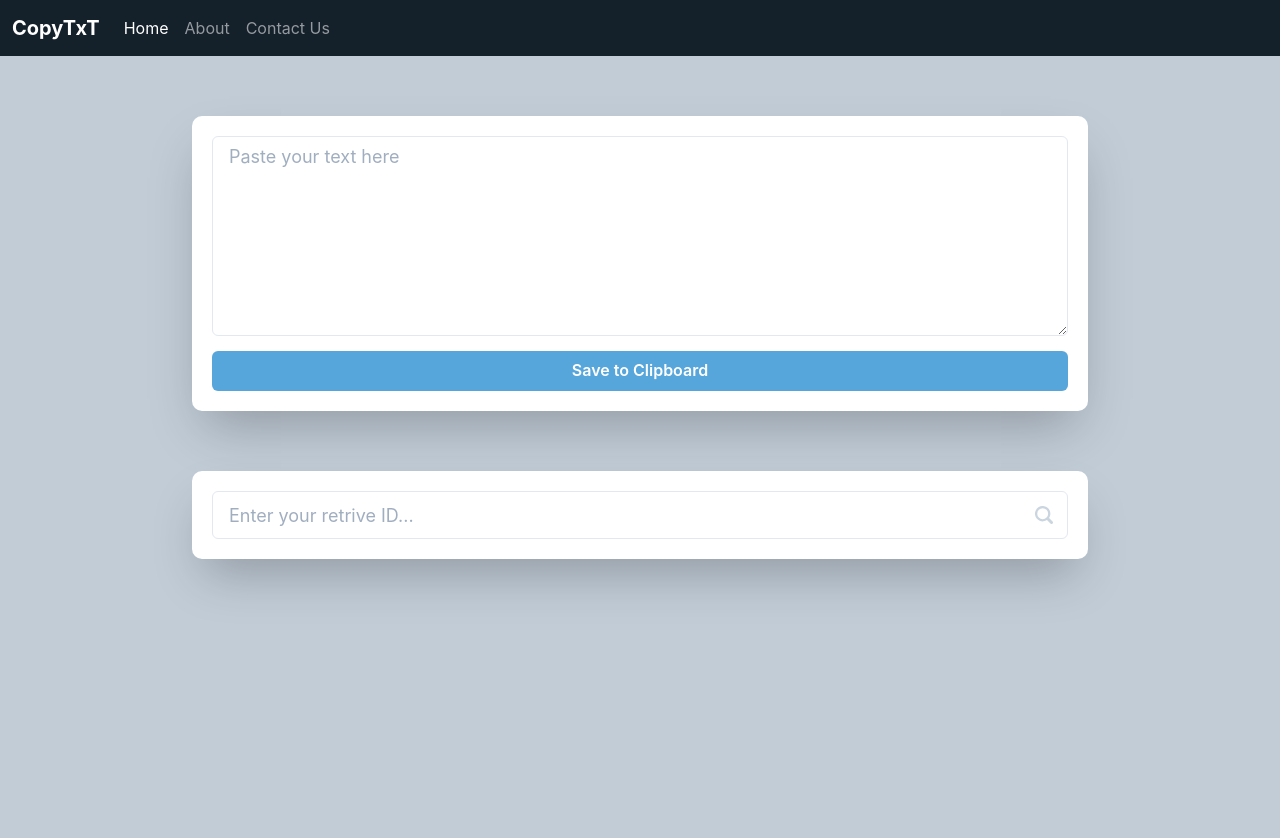
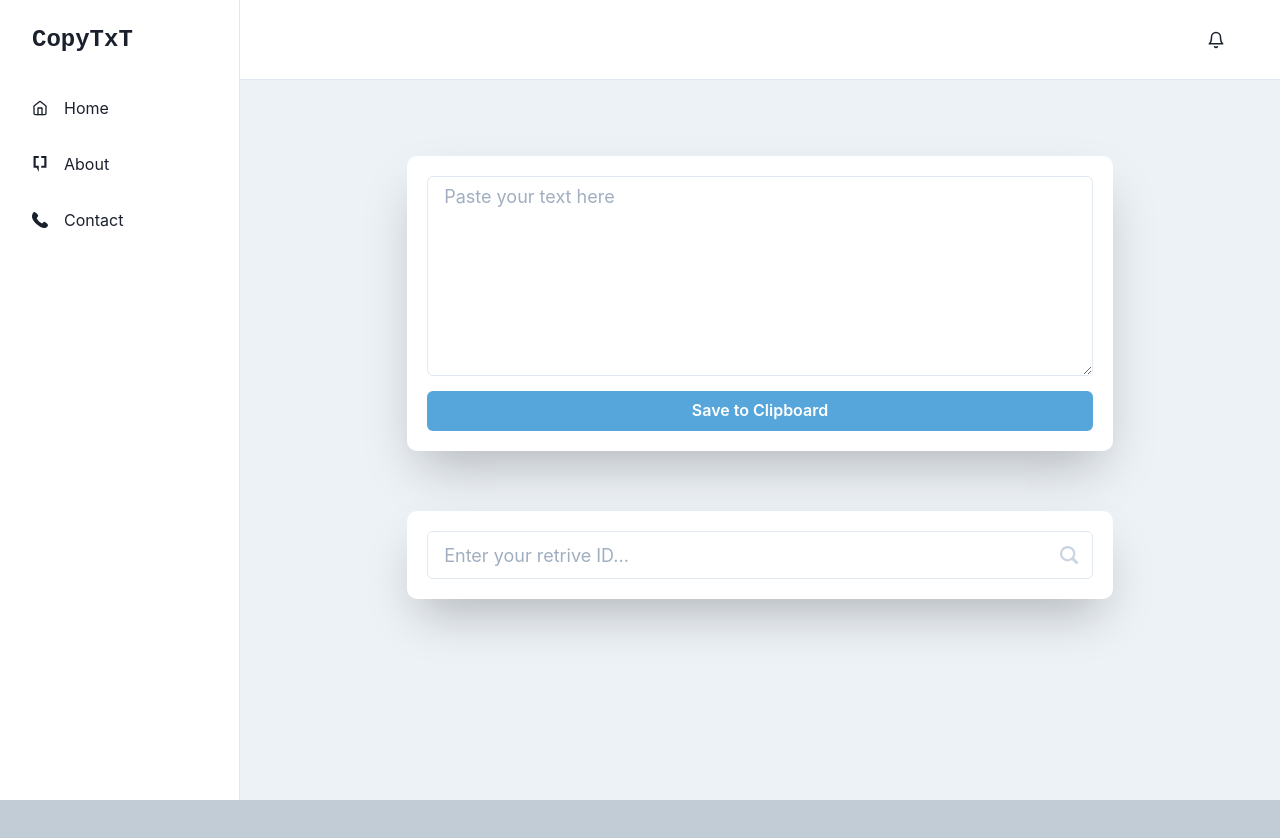
Before and after one commit to jeswanthmukesh20/online-clipboard, a React (Create React App) app in the folder frontend/: page / in a window 1280 px wide. Shown: the top 838 px of the page. After the commit the page ends 800 px from the top, so only its background shows below. Built offline with nearby package versions, Linux system fonts and the light colour scheme.

Commit message:
added sidebar

```diff
--- a/frontend/public/index.html
+++ b/frontend/public/index.html
@@ -7,7 +7,7 @@
 
   </head>
   <body>
-    <div id="root" style="height: 1000px"></div>
+    <div id="root"></div>
     <script src="https://cdn.jsdelivr.net/npm/bootstrap@5.1.3/dist/js/bootstrap.bundle.min.js" integrity="sha384-ka7Sk0Gln4gmtz2MlQnikT1wXgYsOg+OMhuP+IlRH9sENBO0LRn5q+8nbTov4+1p" crossorigin="anonymous"></script>
   </body>
 </html>
--- a/frontend/src/About.js
+++ b/frontend/src/About.js
@@ -1,5 +1,6 @@
 import React,{Component} from "react";
 import NavBar from "./components/Navbar";
+import SidebarWithHeader from "./components/Sidebar";
 import {
     Box,
     Heading,
@@ -21,12 +22,12 @@
 
 const ps = "5px"
 const breakpoints = {
-    base: "90%",
-    sm: '90%',
-    md: '80%',
-    lg: '70%',
-    xl: '70%',
-    '2xl': '70%',
+    base: "100%",
+    sm: '100%',
+    md: '100%',
+    lg: '100%',
+    xl: '100%',
+    '2xl': '100%',
   }
 
 const Hover = () => {
@@ -37,10 +38,12 @@
     render(){
         return(
             <div>
-                <NavBar />
+                {/* <NavBar /> */}
 
                 <Container
-                    marginTop="20px"
+                    // margin="20px"
+                    marginTop={70}
+                    marginRight="30px"
                     bg="#ffffff"
                     maxH={breakpoints}
                     maxW={breakpoints}
@@ -76,7 +79,9 @@
                     </Box>
                 </Container>
                 <Container
-                    marginTop="20px"
+                    // margin="20px"
+                    marginTop={10}
+                    marginRight="30px"
                     bg="container.light"
                     maxH={breakpoints}
                     maxW={breakpoints}
--- a/frontend/src/App.js
+++ b/frontend/src/App.js
@@ -12,6 +12,7 @@
   Text,
   SkeletonText
 } from '@chakra-ui/react';
+import SidebarWithHeader from './components/Sidebar'
 import Navbar from './components/Navbar.js';
 import { Search2Icon, CopyIcon } from "@chakra-ui/icons";
 const axios = require("axios");
@@ -199,7 +200,9 @@
           <meta name="msapplication-TileImage" content="https://onclip.herokuapp.com/favicon/ms-icon-144x144.png"/> */}
           {/* <meta name="theme-color" content="#56a6dc"/> */}
         </Helmet>
-        <Navbar />
+        {/* <Navbar />
+         */}
+
         <Container
         maxW={breakpoints}
         maxH={breakpoints}
--- /dev/null
+++ b/frontend/src/components/Sidebar.jsx
@@ -0,0 +1,224 @@
+import React, { ReactNode } from 'react';
+import {
+  IconButton,
+  Avatar,
+  Box,
+  CloseButton,
+  Flex,
+  HStack,
+  VStack,
+  Icon,
+  useColorModeValue,
+  Link,
+  Drawer,
+  DrawerContent,
+  Text,
+  useDisclosure,
+  BoxProps,
+  FlexProps,
+  Menu,
+  MenuButton,
+  MenuDivider,
+  MenuItem,
+  MenuList,
+} from '@chakra-ui/react';
+import {
+  FiHome,
+  FiTrendingUp,
+  FiCompass,
+  FiStar,
+  FiSettings,
+  FiMenu,
+  FiBell,
+  FiChevronDown,
+} from 'react-icons/fi';
+import { PhoneIcon} from '@chakra-ui/icons'
+import {SiXdadevelopers} from 'react-icons/si';
+import { IconType } from 'react-icons';
+import { ReactText } from 'react';
+
+interface LinkItemProps {
+  name: string;
+  icon: IconType;
+}
+const LinkItems: Array<LinkItemProps> = [
+  { name: 'Home', icon: FiHome, link: "/" },
+  { name: 'About', icon: SiXdadevelopers, link: "/about" },
+  { name: 'Contact', icon: PhoneIcon,  link: "/contact" },
+//   { name: 'Favourites', icon: FiStar },
+//   { name: 'Settings', icon: FiSettings },
+];
+
+export default function SidebarWithHeader({
+  children,
+}: {
+  children: ReactNode;
+}) {
+  const { isOpen, onOpen, onClose } = useDisclosure();
+  return (
+    <Box minH="100vh" bg={useColorModeValue('gray.100', 'gray.900')}>
+      <SidebarContent
+        onClose={() => onClose}
+        display={{ base: 'none', md: 'block' }}
+      />
+      <Drawer
+        autoFocus={false}
+        isOpen={isOpen}
+        placement="left"
+        onClose={onClose}
+        returnFocusOnClose={false}
+        onOverlayClick={onClose}
+        size="full">
+        <DrawerContent>
+          <SidebarContent onClose={onClose} />
+        </DrawerContent>
+      </Drawer>
+      {/* mobilenav */}
+      <MobileNav onOpen={onOpen} />
+      <Box ml={{ base: 0, md: 60 }} p="4">
+        {children}
+      </Box>
+    </Box>
+  );
+}
+
+interface SidebarProps extends BoxProps {
+  onClose: () => void;
+}
+
+const SidebarContent = ({ onClose, ...rest }: SidebarProps) => {
+  return (
+    <Box
+      transition="3s ease"
+      bg={useColorModeValue('white', 'gray.900')}
+      borderRight="1px"
+      borderRightColor={useColorModeValue('gray.200', 'gray.700')}
+      w={{ base: 'full', md: 60 }}
+      pos="fixed"
+      h="full"
+      {...rest}>
+      <Flex h="20" alignItems="center" mx="8" justifyContent="space-between">
+        <Text fontSize="2xl" fontFamily="monospace" fontWeight="bold">
+          CopyTxT
+        </Text>
+        <CloseButton display={{ base: 'flex', md: 'none' }} onClick={onClose} />
+      </Flex>
+      {LinkItems.map((link) => (
+        <NavItem key={link.name} icon={link.icon} link={link.link} >
+          {link.name}
+        </NavItem>
+      ))}
+    </Box>
+  );
+};
+
+interface NavItemProps extends FlexProps {
+  icon: IconType;
+  children: ReactText;
+}
+const NavItem = ({link, icon, children, ...rest }: NavItemProps) => {
+  return (
+    <Link href={link} style={{ textDecoration: 'none' }} _focus={{ boxShadow: 'none' }}>
+      <Flex
+        align="center"
+        p="4"
+        mx="4"
+        borderRadius="lg"
+        role="group"
+        cursor="pointer"
+        _hover={{
+          bg: 'submit.light',
+          color: 'white',
+        }}
+        {...rest}>
+        {icon && (
+          <Icon
+            mr="4"
+            fontSize="16"
+            _groupHover={{
+              color: 'white',
+            }}
+            as={icon}
+          />
+        )}
+        {children}
+      </Flex>
+    </Link>
+  );
+};
+
+interface MobileProps extends FlexProps {
+  onOpen: () => void;
+}
+const MobileNav = ({ onOpen, ...rest }: MobileProps) => {
+  return (
+    <Flex
+      ml={{ base: 0, md: 60 }}
+      px={{ base: 4, md: 4 }}
+      height="20"
+      alignItems="center"
+      bg={useColorModeValue('white', 'gray.900')}
+      borderBottomWidth="1px"
+      borderBottomColor={useColorModeValue('gray.200', 'gray.700')}
+      justifyContent={{ base: 'space-between', md: 'flex-end' }}
+      {...rest}>
+      <IconButton
+        display={{ base: 'flex', md: 'none' }}
+        onClick={onOpen}
+        variant="outline"
+        aria-label="open menu"
+        icon={<FiMenu />}
+      />
+
+      <Text
+        display={{ base: 'flex', md: 'none' }}
+        fontSize="2xl"
+        fontFamily="monospace"
+        fontWeight="bold">
+        CopyTxT
+      </Text>
+
+      <HStack spacing={{ base: '0', md: '6' }}>
+        <IconButton
+          size="lg"
+          variant="ghost"
+          aria-label="open menu"
+          icon={<FiBell />}
+        />
+        <Flex alignItems={'center'}>
+          <Menu>
+            <MenuButton
+              py={2}
+              transition="all 0.3s"
+              _focus={{ boxShadow: 'none' }}>
+              {/* <HStack>
+                <VStack
+                  display={{ base: 'none', md: 'flex' }}
+                  alignItems="flex-start"
+                  spacing="1px"
+                  ml="2">
+                  <Text fontSize="sm">Justina Clark</Text>
+                  <Text fontSize="xs" color="gray.600">
+                    Admin
+                  </Text>
+                </VStack>
+                <Box display={{ base: 'none', md: 'flex' }}>
+                  <FiChevronDown />
+                </Box>
+              </HStack> */}
+            </MenuButton>
+            <MenuList
+              bg={useColorModeValue('white', 'gray.900')}
+              borderColor={useColorModeValue('gray.200', 'gray.700')}>
+              <MenuItem>Profile</MenuItem>
+              <MenuItem>Settings</MenuItem>
+              <MenuItem>Billing</MenuItem>
+              <MenuDivider />
+              <MenuItem>Sign out</MenuItem>
+            </MenuList>
+          </Menu>
+        </Flex>
+      </HStack>
+    </Flex>
+  );
+};
--- a/frontend/src/index.js
+++ b/frontend/src/index.js
@@ -4,7 +4,8 @@
 import { Routes, Route, Link, BrowserRouter as Router } from 'react-router-dom';
 import { extendTheme, ChakraProvider} from '@chakra-ui/react';
 import {mode} from "@chakra-ui/theme-tools";
-import About from './About';
+import Abt from './About';
+import Sidebar from './components/Sidebar';
 
 const colors = {
   primary: {
@@ -34,6 +35,22 @@
   }),
 }, config, colors})
 
+const Home = () => {
+  return (
+    <>
+      <Sidebar children={<App/>}/>
+    </>
+  )
+}
+
+const About = () => {
+  return (
+    <>
+      <Sidebar children={<Abt/>}/>
+    </>
+  )
+}
+
 function Final() {
   return (
     <div>
@@ -42,7 +59,7 @@
           <Route path="/about" element={<About/>}/>
         </Routes>
         <Routes>
-          <Route path="/" element={<App/>}/>
+          <Route path="/" element={<Home/>}/>
         </Routes>
         <Routes>
           <Route path="/contact" element={<Contact/>}/>
```
